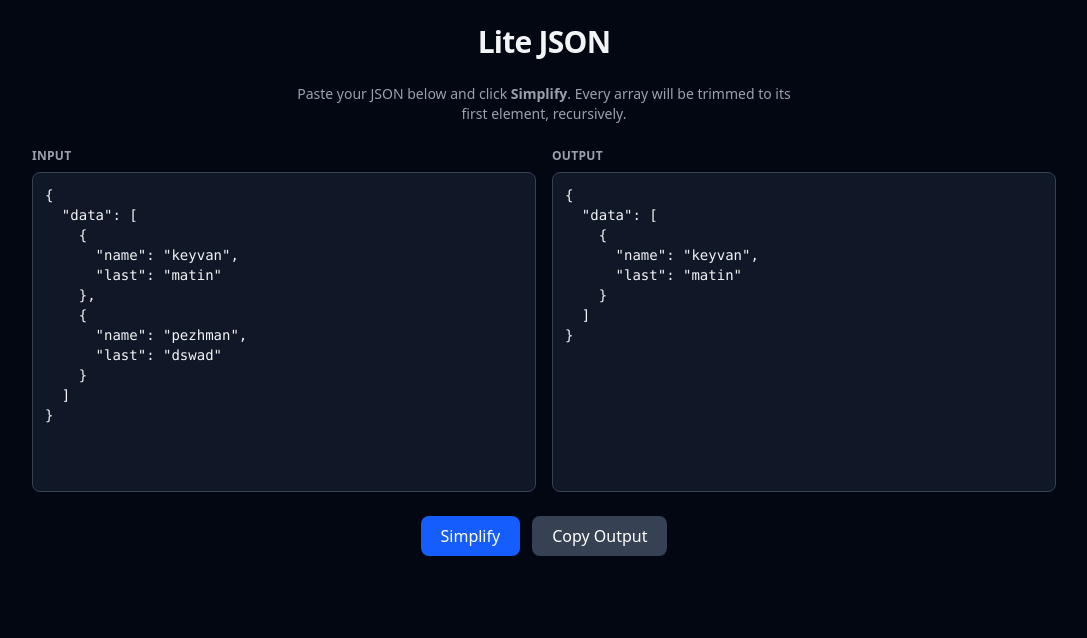
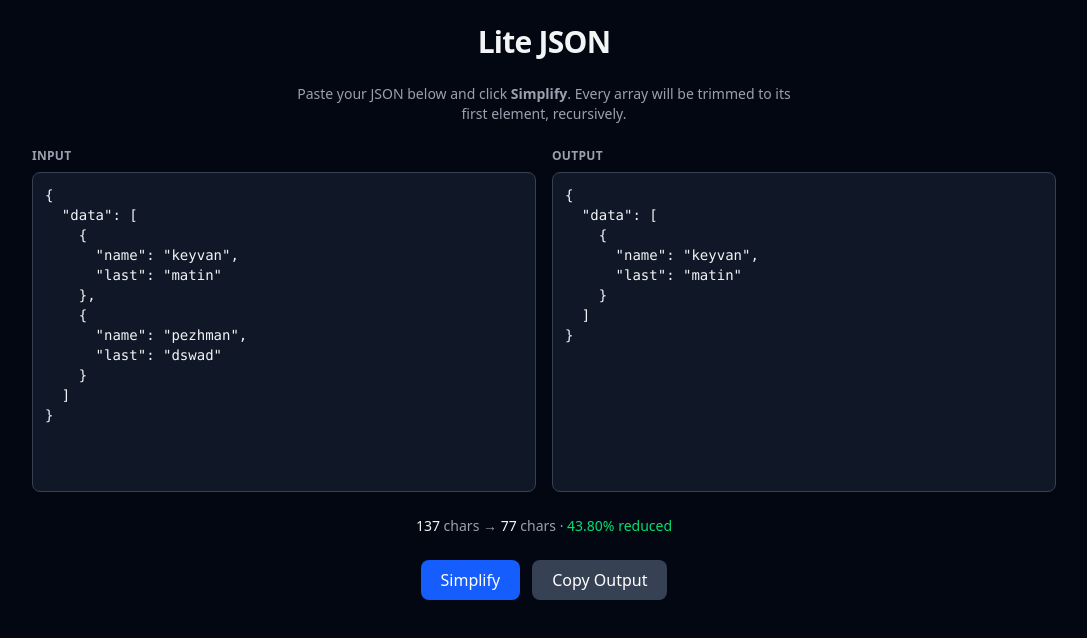
Before and after one commit to jsfather/lite-json, a React (Vite) app: page / in a window 1280 px wide. Both pictures are taken after a click on the button "Simplify". Shown: the top 638 px of the page, without its empty margins (96-1183 px from the left). Built offline with nearby package versions, Linux system fonts and the light colour scheme.

Commit message:
feat: enhance output stats display with character count reduction

```diff
--- a/src/App.tsx
+++ b/src/App.tsx
@@ -11,16 +11,20 @@ function App() {
   const [input, setInput] = useState(PLACEHOLDER);
   const [output, setOutput] = useState("");
   const [error, setError] = useState("");
+  const [stats, setStats] = useState<{ before: number; after: number } | null>(null);
 
   const handleSimplify = () => {
     try {
       const parsed = JSON.parse(input);
       const simplified = simplifyJson(parsed);
-      setOutput(JSON.stringify(simplified, null, 2));
+      const result = JSON.stringify(simplified, null, 2);
+      setOutput(result);
+      setStats({ before: input.length, after: result.length });
       setError("");
     } catch {
       setError("Invalid JSON — please fix and try again.");
       setOutput("");
+      setStats(null);
     }
   };
 
@@ -67,6 +71,18 @@ function App() {
         <p className="text-red-400 text-sm font-medium">{error}</p>
       )}
 
+      {stats && (
+        <p className="text-gray-400 text-sm">
+          <span className="text-gray-100 font-medium">{stats.before.toLocaleString()}</span> chars
+          {" → "}
+          <span className="text-gray-100 font-medium">{stats.after.toLocaleString()}</span> chars
+          {" · "}
+          <span className="text-green-400 font-medium">
+            {((1 - stats.after / stats.before) * 100).toFixed(2)}% reduced
+          </span>
+        </p>
+      )}
+
       <div className="flex gap-3">
         <button
           onClick={handleSimplify}
```
